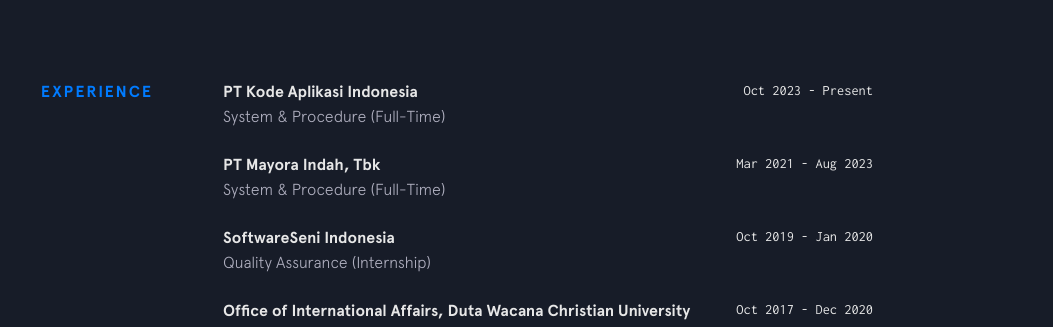
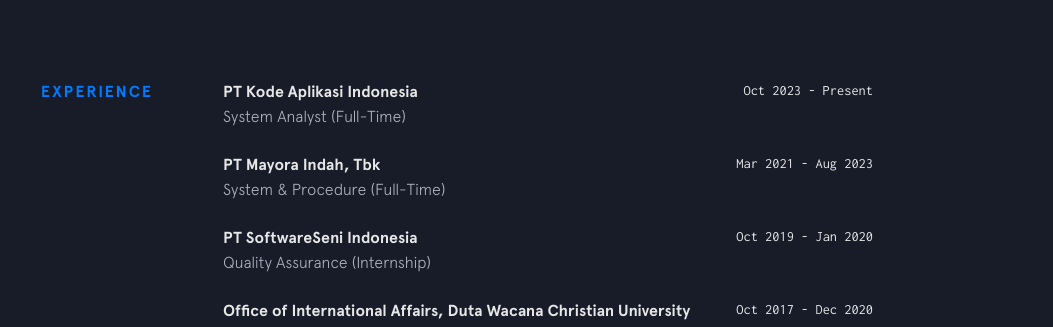
Before and after one commit to ivanhectors/ivanhectors.github.io, a Jekyll site: the page built from index.html, in a window 1280 px wide and 900 px high, scrolled down 1734 px. Shown: the part 153-480 px from the top of the window, without its empty margins (227-1280 px from the left). Built offline with Jekyll 4.4.1, drawn with Linux system fonts in a browser that asks for light colours; nearby versions of some CDN libraries.

Commit message:
Update experience.yml
update experience data

```diff
--- a/_data/experience.yml
+++ b/_data/experience.yml
@@ -1,14 +1,14 @@
 - company: PT Kode Aplikasi Indonesia
   url: https://nbs.co.id/
   time: Oct 2023 - Present
-  position: System & Procedure (Full-Time)
+  position: System Analyst (Full-Time)
 
 - company: PT Mayora Indah, Tbk
   url: https://www.mayoraindah.co.id/
   time: Mar 2021 - Aug 2023
   position: System & Procedure (Full-Time)
 
-- company: SoftwareSeni Indonesia
+- company: PT SoftwareSeni Indonesia
   url: https://www.softwareseni.co.id/
   time: Oct 2019 - Jan 2020
   position: Quality Assurance (Internship)
```
